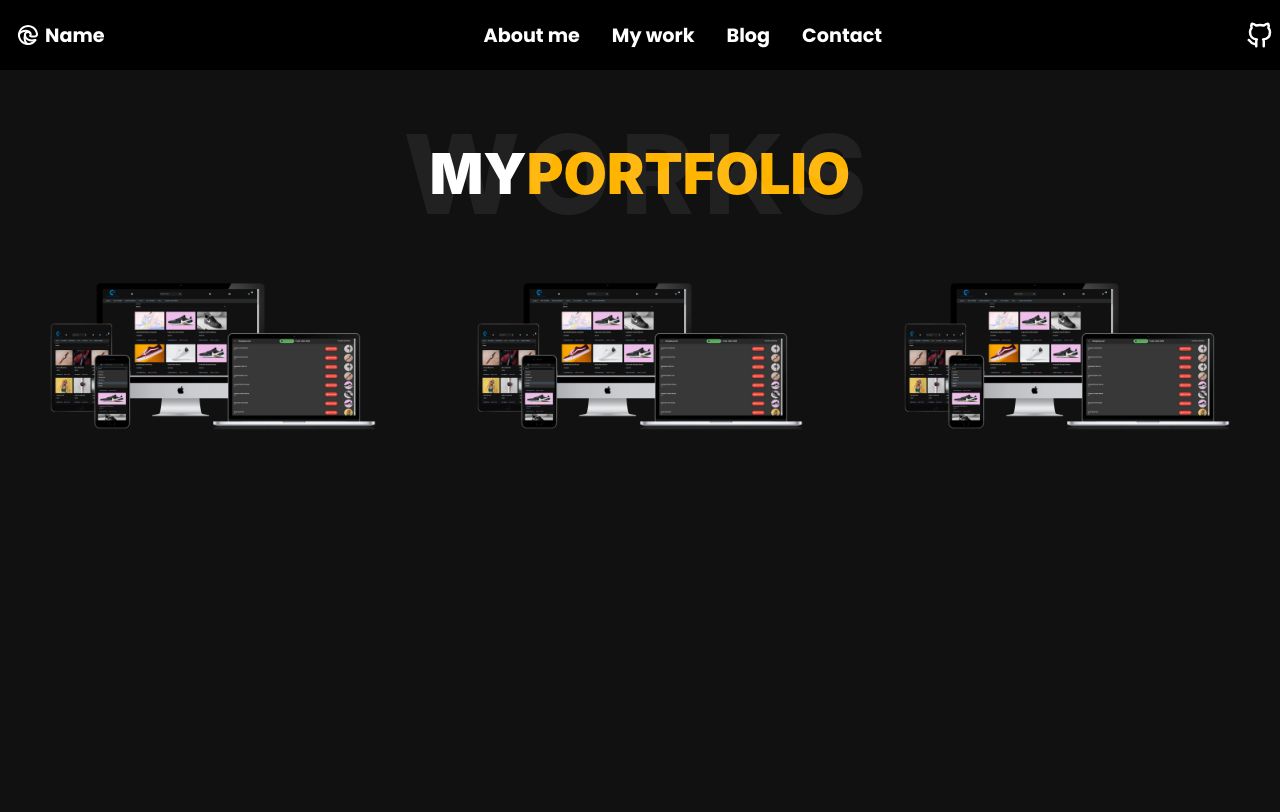
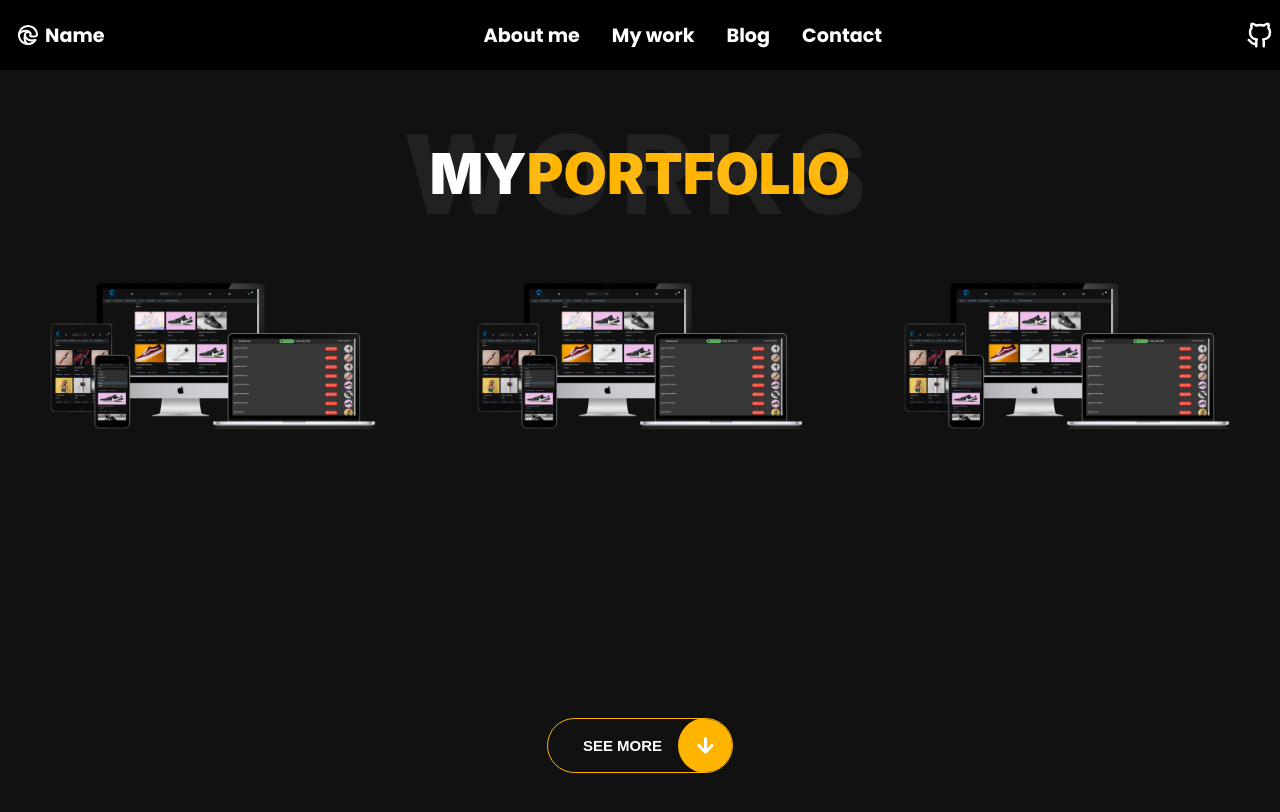
Before and after one commit to wandergithub/w-portfolio, a React (Create React App) app: page /work in a window 1280 px wide. Built offline with nearby package versions, Linux system fonts and the light colour scheme; grey boxes are pictures that could not be loaded.

Commit message:
Modify Button component to receive costumisable name and icon

```diff
--- a/src/App.js
+++ b/src/App.js
@@ -3,7 +3,6 @@ import React, { useState } from "react";
 import Sidebar from './components/Sidebar/Sidebar';
 import { Route, Routes } from 'react-router-dom';
 import About from './components/About/About';
-import Skills from './components/Skills/Skills';
 import Work from './components/Work/Work';
 import Blog from './components/Blog/Blog';
 import Contact from './components/Contact/Contact';
--- a/src/components/About/About.js
+++ b/src/components/About/About.js
@@ -1,7 +1,7 @@
-import { FontAwesomeIcon } from "@fortawesome/react-fontawesome";
 import Button from "../shared/Button/Button";
 import "./About.scss";
 import me from "./assets/me.webp";
+import { FaArrowRight } from "react-icons/fa";
 
 const About = () => {
   return (
@@ -21,7 +21,7 @@ const About = () => {
           developed an interest in electronics and technology. In my free time,
           I enjoy reading and exercising.
         </p>
-        <Button />
+        <Button name={"More about me"} iconComponent={<FaArrowRight />} />
       </div>
     </div>
   );
--- a/src/components/Work/Work.js
+++ b/src/components/Work/Work.js
@@ -1,6 +1,8 @@
 import "./Work.scss";
 import ProjectCard from "../ProjectCard/ProjectCard";
 import image1 from "./Assets/portfolio-6.webp";
+import Button from "../shared/Button/Button";
+import { FaArrowDown } from "react-icons/fa";
 
 const projects = [
   {
@@ -53,6 +55,9 @@ const Work = () => {
           );
         })}
       </div>
+      <div style={{alignSelf: "center", margin: "20px 0px"}}>
+        <Button name={"See More"} iconComponent={<FaArrowDown />} />
+      </div>
     </>
   );
 };
--- a/src/components/shared/Button/Button.js
+++ b/src/components/shared/Button/Button.js
@@ -1,10 +1,11 @@
 import "./Button.scss";
 
-const Button = () => {
+const Button = (props) => {
+    const { name, iconComponent } = props;
   return (
     <button className="button" style={{ margin: "20px 0px" }}>
-      <span className="button-text">more about me</span>
-      <span className="button-icon"></span>
+      <span className="button-text">{name}</span>
+      <span className="button-icon">{iconComponent}</span>
     </button>
   );
 };
--- a/src/components/shared/Button/Button.scss
+++ b/src/components/shared/Button/Button.scss
@@ -41,9 +41,6 @@
   top: -1px;
   width: 55px;
   background-color: $primary-color;
-  background-image: url("./assets/arrow-right.svg");
-  background-repeat: no-repeat;
-  background-position: center;
 }
 
 .button:hover:before {
```
